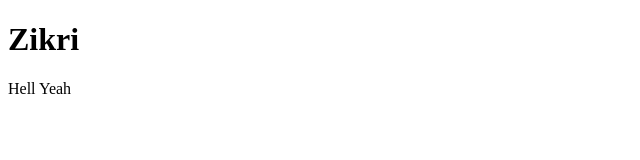
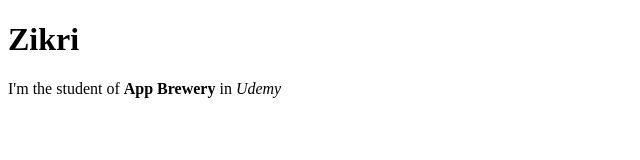
Before and after one commit to zilhamdev/web-development, a plain HTML site: page HTML - Personal SIte/index.html in a window 1280 px wide. Shown: the whole page, without its empty margins (0-640 px from the left). Drawn offline with Linux system fonts and the light colour scheme.

Commit message:
change paragaph on line 13

```diff
--- a/HTML - Personal SIte/index.html
+++ b/HTML - Personal SIte/index.html
@@ -10,7 +10,7 @@
 
 <body>
   <h1>Zikri</h1>
-  <p>Hell Yeah</p>
+  <p>I'm the student of <strong>App Brewery</strong> in <em>Udemy</em></p>
 </body>
 
 </html>
```
